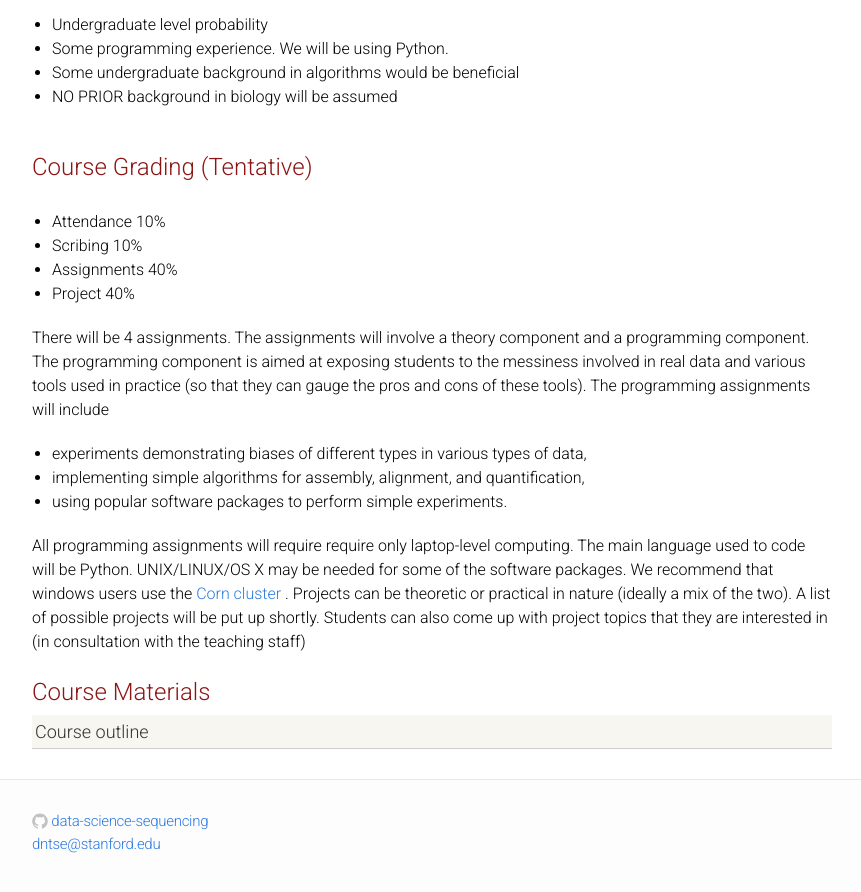
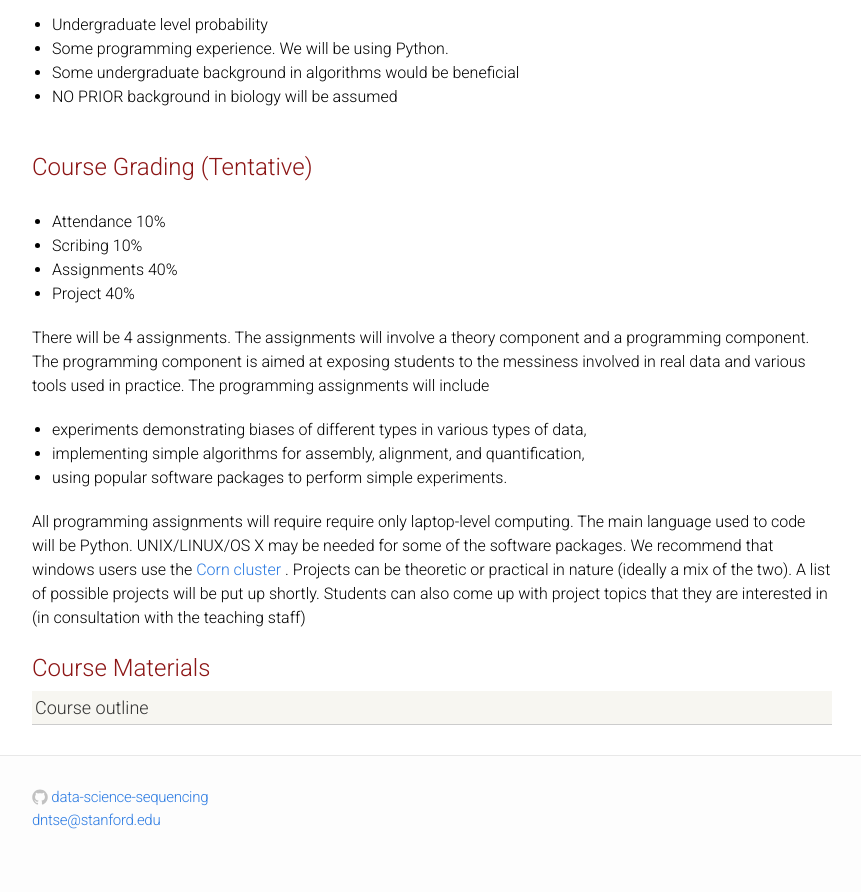
Before and after one commit to laurashen/data-science-sequencing.github.io, a Jekyll site: the page built from index.html, in a window 1280 px wide and 900 px high, scrolled down 919 px. Shown: the top 892 px of the window, without its empty margins (208-1069 px from the left). Built offline with Jekyll 4.4.1, drawn with Linux system fonts in a browser that asks for light colours.

Commit message:
minor wording fixes

```diff
--- a/index.html
+++ b/index.html
@@ -74,7 +74,7 @@ layout: default
   </div>
     There will be 4 assignments. The assignments will involve a theory component and a programming component.
     The programming component is aimed at exposing students to the messiness involved in real data and various
-    tools used in practice (so that they can gauge the pros and cons of these tools). The programming assignments will include
+    tools used in practice. The programming assignments will include
     <div class="materials-bullets">
     <ul >
     <li>experiments demonstrating biases of different types in various types of data,</li>
```
